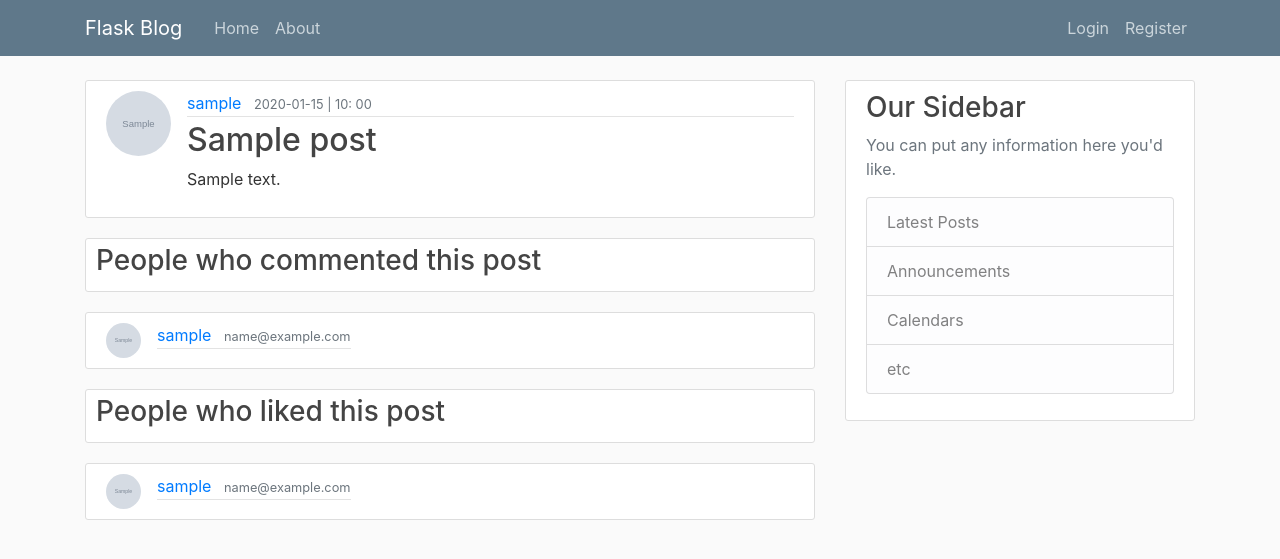
After one commit to wilfred321/flask_blog, a Flask app: page /post/1/post_details in a window 1280 px wide. The commit adds this page. Shown: the top 559 px of the page. Run offline with Flask 2, Linux system fonts and the light colour scheme; tables that the repository leaves empty hold one stand-in row (values such as "Sample post"); grey boxes marked "Sample" are stand-in pictures; some libraries are stand-ins or nearby versions.

Commit message:
completed likes and comment features

```diff
--- a/flask_blog/routes.py
+++ b/flask_blog/routes.py
@@ -54,8 +54,8 @@ def register():
         hashed_password = bcrypt.generate_password_hash(form.password.data).decode(
             "utf-8"
         )
-        username = form.username.data
-        capped_username = username.capitalize()
+
+        capped_username = form.username.data.capitalize()
         user = User(
             username=capped_username, email=form.email.data, password=hashed_password
         )
@@ -222,6 +222,14 @@ def like_action(post_id, action):
     return redirect(request.referrer)
 
 
+@app.route("/post/<int:post_id>/post_details")
+def post_details(post_id):
+
+    post = Post.query.filter_by(id=post_id).first()
+
+    return render_template("post_details.html", post=post, title="Post Details")
+
+
 def send_reset_email(user):
     token = user.get_reset_token()
     msg = Message(
--- a/flask_blog/static/main.css
+++ b/flask_blog/static/main.css
@@ -31,6 +31,15 @@ h1, h2, h3, h4, h5, h6 {
   border: 1px solid #dddddd;
   border-radius: 3px;
   margin-bottom: 20px;
+}
+
+.comment-section {
+  background: #ffffff;
+  padding: 5px 10px;
+  border: 1px solid #dddddd;
+  border-radius: 3px;
+  margin-bottom: 20px;
+
 }
 
 .article-title {
@@ -96,3 +105,13 @@ a.article-title:hover {
 .comment-align{
   text-align: right;
 }
+
+.unlike{
+color:gray;
+padding-left: 1em;
+}
+
+.like{
+  color:red;
+  padding-left: 1em;
+}
--- a/flask_blog/templates/account.html
+++ b/flask_blog/templates/account.html
@@ -7,7 +7,7 @@
     <img class="rounded-circle account-img" src="{{image_file}}">
     <div class="media-body">
       <h2 class="account-heading">{{current_user.username}}</h2>
-      <p class="text-secondary">{{current_user.email}}</p>
+      <p class= "text-secondary"><i class = " fas-fa-envelope fa-lg"></i>{{current_user.email}}</p>
     </div>
   </div>
 
--- /dev/null
+++ b/flask_blog/templates/post_details.html
@@ -0,0 +1,47 @@
+{%extends "layout.html"%}
+{%block content%}
+<article class="media content-section">
+<img class = "rounded-circle article-img" src = "{{url_for('static',filename='profile_pics/' + post.author.image_file)}}">
+  <div class="media-body">
+
+    <div class="article-metadata">
+      <a class="mr-2" href="#">{{ post.author.username }}</a>
+      <small class="text-muted">{{ post.date_posted.strftime('%Y-%m-%d | %H: %M' ) }}</small>
+    </div>
+    <div>
+    <h2 class="article-title">{{ post.title }}</h2>
+    <p class="article-content">{{ post.content }}</p>
+</div>
+</article>
+
+<div class="media comment-section">
+<h3>People who commented this post</h3>
+</div>
+{%for comment in post.comments%}
+<article class="media content-section">
+  <img class = "rounded-circle comment-img " src = "{{url_for('static',filename='profile_pics/' + comment.commenter.image_file)}}">
+    <div class="article-metadata">
+      <a class="mr-2" href="#">{{ comment.commenter.username }}</a>
+      <small class="text-muted">{{ comment.commenter.email }}</small>
+    </div>
+</article>
+{%endfor%}
+
+
+<div class="media comment-section">
+<h3>People who liked this post</h3>
+</div>
+
+</article>
+{%for like in post.likes%}
+<article class="media content-section">
+  <img class = "rounded-circle comment-img " src = "{{url_for('static',filename='profile_pics/' + like.user.image_file)}}">
+    <div class="article-metadata">
+      <a class="mr-2" href="#">{{ like.user.username }}</a>
+      <small class="text-muted">{{ like.user.email }}</small>
+    </div>
+</article>
+{%endfor%}
+
+
+{%endblock%}
```
Also changed, not shown: flask_blog/templates/home.html (+4 -11 lines), flask_blog/templates/post.html (+13 -3 lines).
